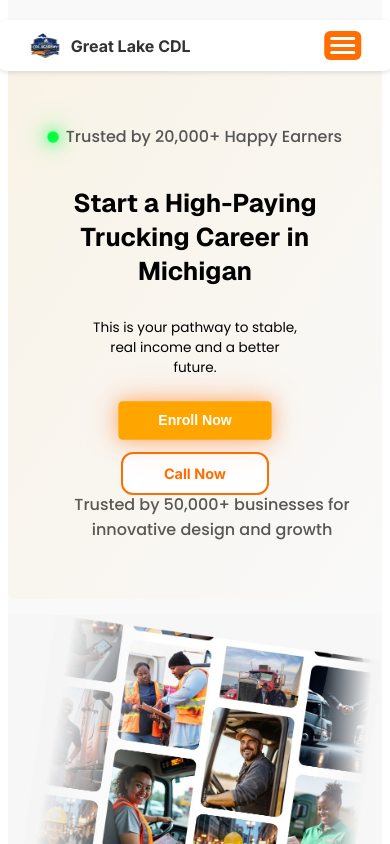
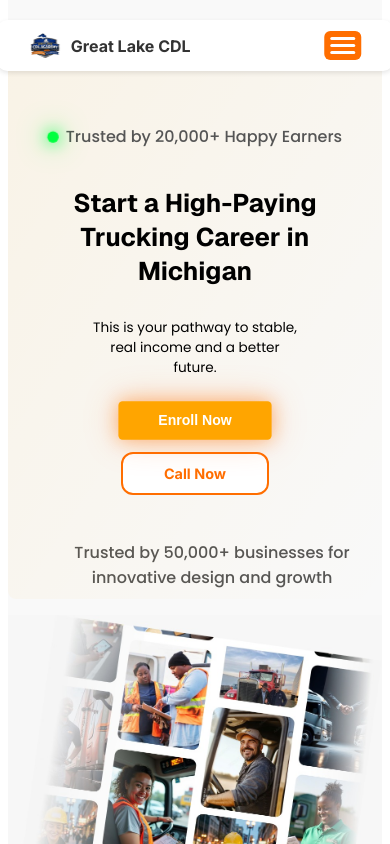
Before and after one commit to Chukseo/greatelake, a React (Vite) app: page / in a window 390 px wide. Shown: the top 844 px of the page. Built offline with nearby package versions, Linux system fonts and the light colour scheme.

Commit message:
mobile optimize1

```diff
--- a/src/components/Hero.css
+++ b/src/components/Hero.css
@@ -17,7 +17,7 @@
 
 .hero-content {
   flex: 1;
-  padding: 3rem;
+  padding: 7rem;
   display: flex;
   flex-direction: column;
   justify-content: center;
@@ -312,7 +312,7 @@ p, .subtext, .trust-top {
   }
 
   .trust-bottom-container {
-    padding: 23rem 0;
+    padding: 20rem 0;
     width: 80vw;
     padding-left: 3rem;
   }
```
